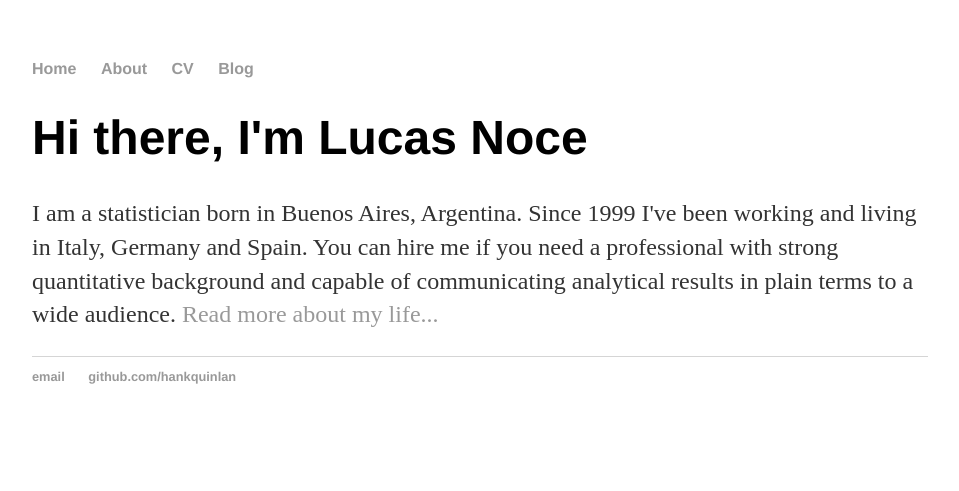
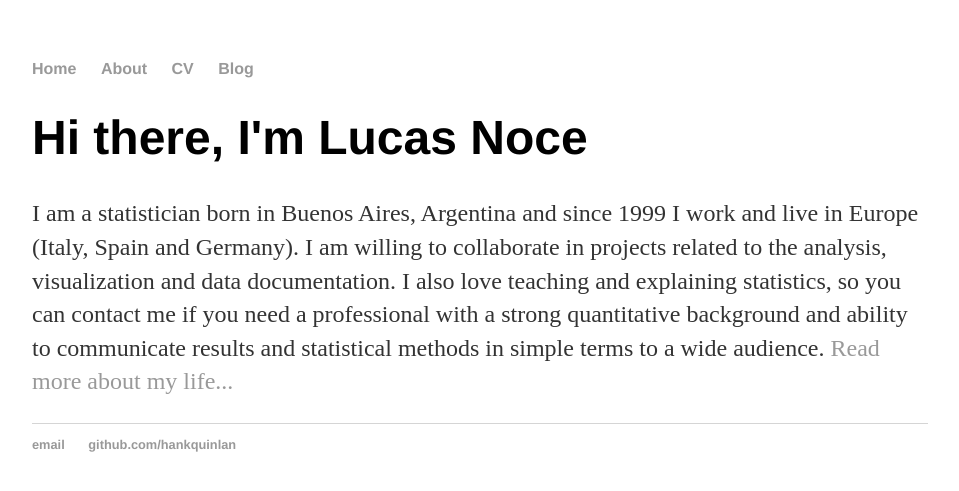
Before and after one commit to ltnoce/ltnoce.github.io, a Jekyll site: the page built from index.html, in a window 1280 px wide. Shown: the top 491 px of the page, without its empty margins (160-1119 px from the left). Built offline with Jekyll 4.4.1, drawn with Linux system fonts in a browser that asks for light colours.

Commit message:
Update index.html

```diff
--- a/index.html
+++ b/index.html
@@ -4,7 +4,9 @@ title: Lucas Noce, statistician
 ---
 <div class="blurb">
 	<h1>Hi there, I'm Lucas Noce</h1>
-	<p>I am a statistician born in Buenos Aires, Argentina. Since 1999 I've been working and living in Italy, Germany and Spain. You can hire
-		me if you need a professional with strong quantitative background and capable of communicating analytical results in plain terms to a
+	<p>I am a statistician born in Buenos Aires, Argentina and since 1999 I work and live in Europe (Italy, Spain and Germany). I am
+		willing to collaborate in projects related to the analysis, visualization and data documentation. I also love
+		teaching and explaining statistics, so you can contact me if you need a professional with a strong quantitative
+		background and ability to communicate results and statistical methods in simple terms to a
 		wide audience. <a href="/about">Read more about my life...</a></p>
 </div><!-- /.blurb -->
```
